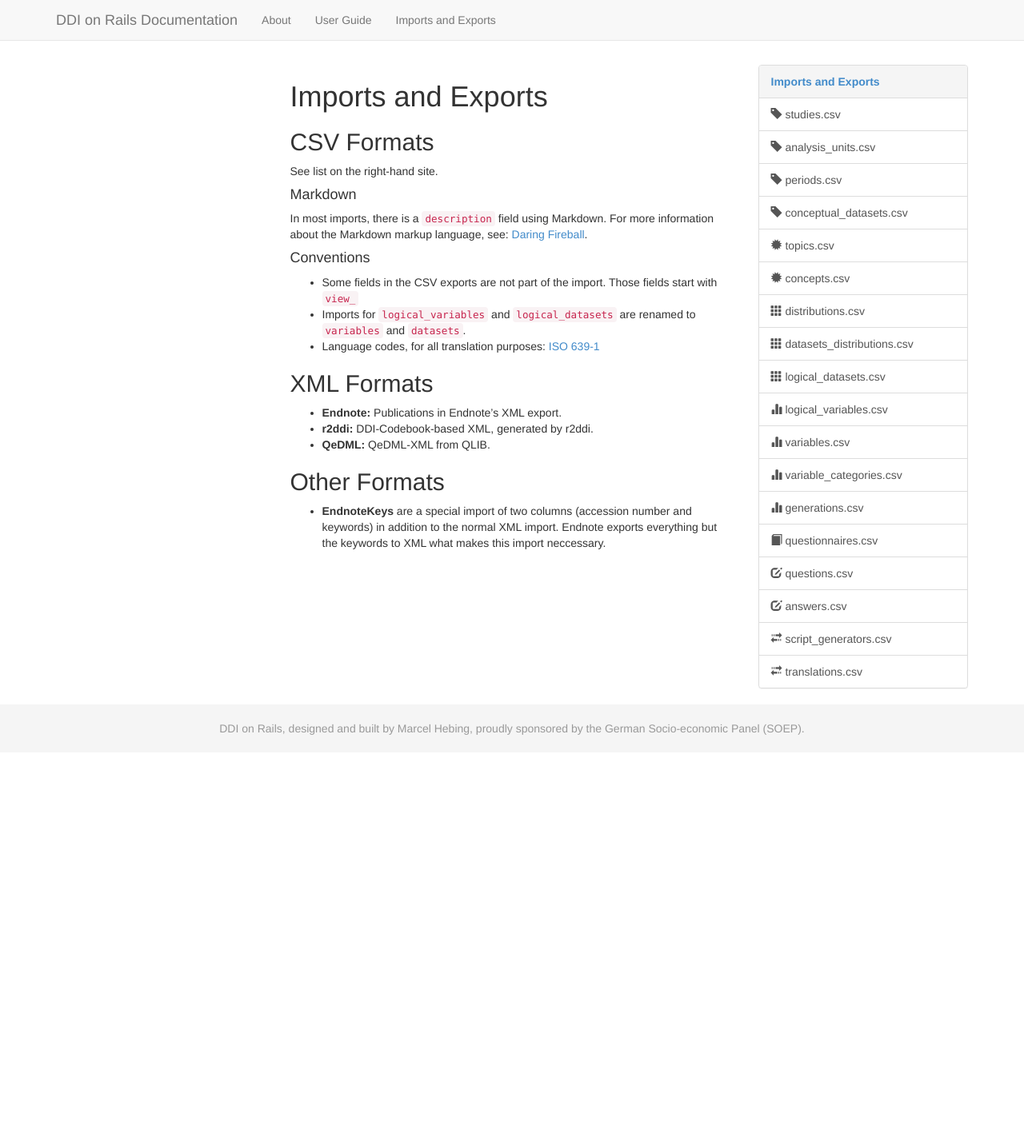
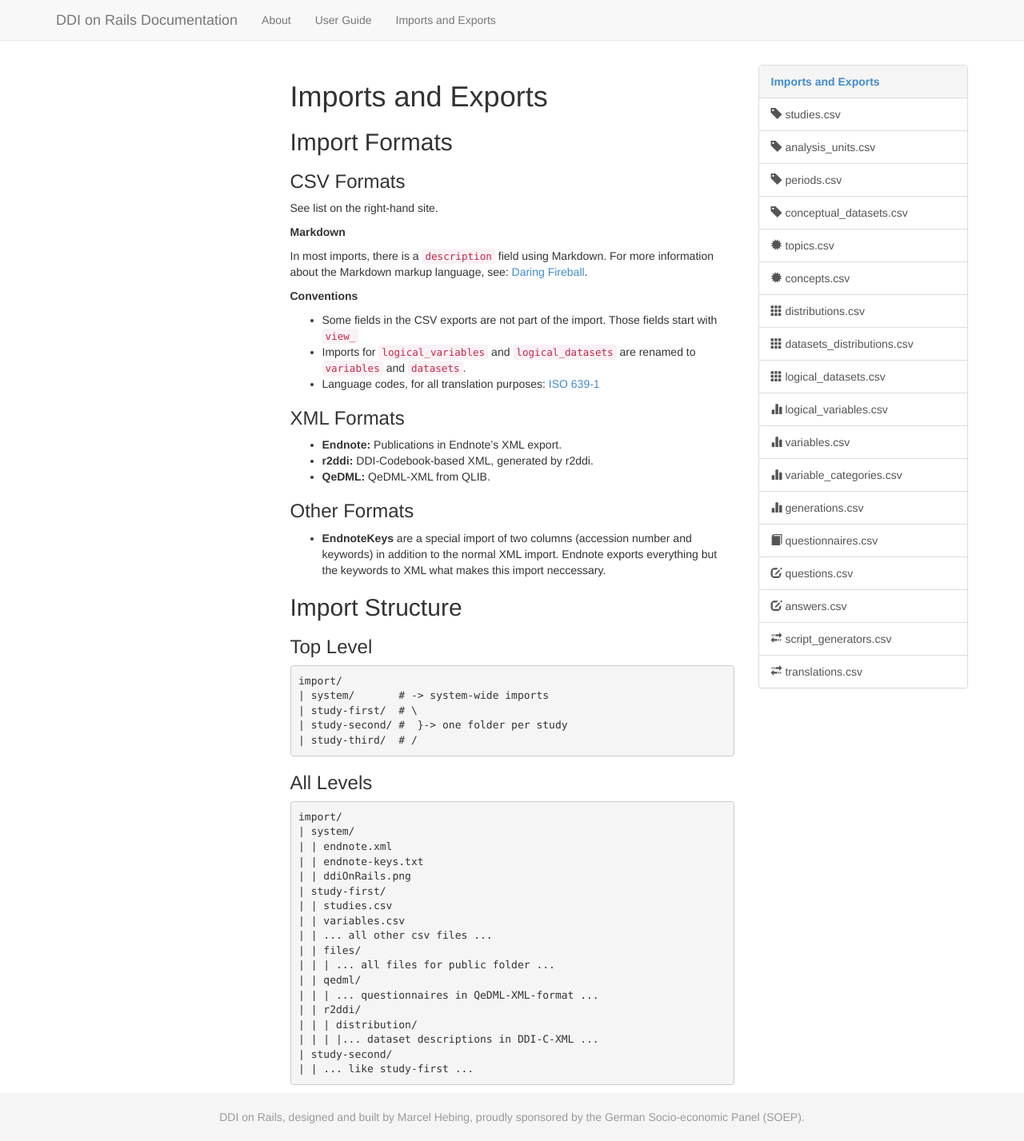
Before and after one commit to ddionrails/ddionrails.github.io, a Jekyll site: the page built from imports/index.markdown, in a window 1280 px wide. Shown: the whole page at 80% size. Built offline with Jekyll 4.4.1, drawn with Linux system fonts in a browser that asks for light colours; Markdown is read by kramdown in place of the engine named in the settings; before the commit the page ends 941 px from its top, so only the background shows below that.

Commit message:
Update imports/index

```diff
--- a/imports/index.markdown
+++ b/imports/index.markdown
@@ -6,18 +6,20 @@ title: Imports and Exports
 Imports and Exports
 ===================
 
-CSV Formats
------------
+Import Formats
+--------------
+
+### CSV Formats
 
 See list on the right-hand site.
 
-#### Markdown
+**Markdown**
 
 In most imports, there is a `description` field using Markdown. For more
 information about the Markdown markup language, see:
 [Daring Fireball](http://daringfireball.net/projects/markdown/).
 
-#### Conventions
+**Conventions**
 
 * Some fields in the CSV exports are not part of the import.
   Those fields start with `view_`
@@ -25,16 +27,46 @@ information about the Markdown markup language, see:
   `variables` and `datasets`.
 * Language codes, for all translation purposes: [ISO 639-1](http://en.wikipedia.org/wiki/List_of_ISO_639-1_codes)
 
-XML Formats
------------
+### XML Formats
 
 * **Endnote:** Publications in Endnote's XML export.
 * **r2ddi:** DDI-Codebook-based XML, generated by r2ddi.
 * **QeDML:** QeDML-XML from QLIB.
 
-Other Formats
--------------
+### Other Formats
 
 * **EndnoteKeys** are a special import of two columns (accession number and
   keywords) in addition to the normal XML import. Endnote exports everything
   but the keywords to XML what makes this import neccessary.
+
+Import Structure
+----------------
+
+### Top Level
+
+    import/
+    | system/       # -> system-wide imports
+    | study-first/  # \
+    | study-second/ #  }-> one folder per study
+    | study-third/  # /
+
+### All Levels
+
+    import/
+    | system/
+    | | endnote.xml
+    | | endnote-keys.txt
+    | | ddiOnRails.png
+    | study-first/
+    | | studies.csv
+    | | variables.csv
+    | | ... all other csv files ...
+    | | files/
+    | | | ... all files for public folder ...
+    | | qedml/
+    | | | ... questionnaires in QeDML-XML-format ...
+    | | r2ddi/
+    | | | distribution/
+    | | | |... dataset descriptions in DDI-C-XML ...
+    | study-second/
+    | | ... like study-first ...
```
